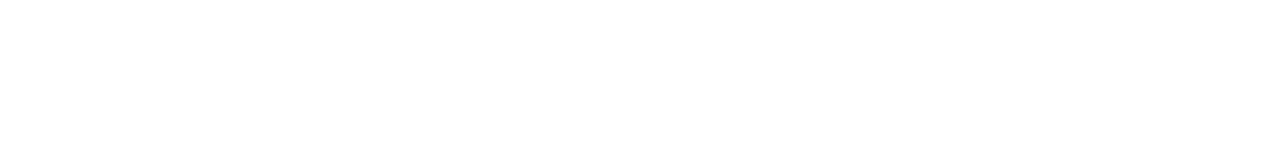
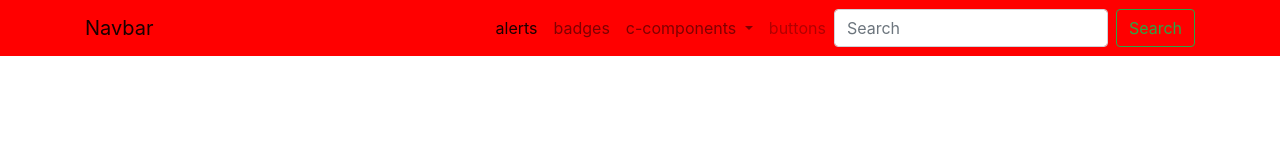
Before and after one commit to Glendleton/wk5exer, a plain HTML site: page index.html in a window 1280 px wide. Drawn offline with nearby package versions, Linux system fonts and the light colour scheme.

Commit message:
completed step ten

```diff
--- a/css/main.css
+++ b/css/main.css
@@ -0,0 +1,3 @@
+nav {
+  background-color: red;
+}
--- a/index.html
+++ b/index.html
@@ -13,6 +13,45 @@
 		<script src="https://cdnjs.cloudflare.com/ajax/libs/popper.js/1.14.3/umd/popper.min.js" integrity="sha384-ZMP7rVo3mIykV+2+9J3UJ46jBk0WLaUAdn689aCwoqbBJiSnjAK/l8WvCWPIPm49" crossorigin="anonymous"></script>
 		<script src="https://stackpath.bootstrapcdn.com/bootstrap/4.1.1/js/bootstrap.min.js" integrity="sha384-smHYKdLADwkXOn1EmN1qk/HfnUcbVRZyYmZ4qpPea6sjB/pTJ0euyQp0Mk8ck+5T" crossorigin="anonymous"></script>
 
+<!-- nav begins -->
+		<nav class="navbar navbar-expand-sm navbar-light">
+			<div class="container">
+		  <a class="navbar-brand" href="#">Navbar</a>
+		  <button class="navbar-toggler" type="button" data-toggle="collapse" data-target="#navbarSupportedContent" aria-controls="navbarSupportedContent" aria-expanded="false" aria-label="Toggle navigation">
+		    <span class="navbar-toggler-icon"></span>
+		  </button>
+
+		  <div class="collapse navbar-collapse" id="navbarSupportedContent">
+		    <ul class="navbar-nav ml-auto">
+		      <li class="nav-item active">
+		        <a class="nav-link" href="http://getbootstrap.com/docs/4.1/components/alerts/">alerts <span class="sr-only">(current)</span></a>
+		      </li>
+		      <li class="nav-item">
+		        <a class="nav-link" href="http://getbootstrap.com/docs/4.1/components/badge/">badges</a>
+		      </li>
+		      <li class="nav-item dropdown">
+		        <a class="nav-link dropdown-toggle" href="#" id="navbarDropdown" role="button" data-toggle="dropdown" aria-haspopup="true" aria-expanded="false">
+		          c-components
+		        </a>
+		        <div class="dropdown-menu" aria-labelledby="navbarDropdown">
+		          <a class="dropdown-item" href="http://getbootstrap.com/docs/4.1/components/card/">card link</a>
+		          <a class="dropdown-item" href="http://getbootstrap.com/docs/4.1/components/carousel/">carousel</a>
+		          <div class="dropdown-divider"></div>
+		          <a class="dropdown-item" href="http://getbootstrap.com/docs/4.1/components/collapse/">collapse</a>
+		        </div>
+		      </li>
+		      <li class="nav-item">
+		        <a class="nav-link disabled" href="http://getbootstrap.com/docs/4.1/components/buttons/">buttons</a>
+		      </li>
+		    </ul>
+		    <form class="form-inline my-2 my-lg-0">
+		      <input class="form-control mr-sm-2" type="search" placeholder="Search" aria-label="Search">
+		      <button class="btn btn-outline-success my-2 my-sm-0" type="submit">Search</button>
+		    </form>
+		  </div>
+		</div>
+		</nav>
+<!-- nav ends -->
 
 
 	</body>
```
